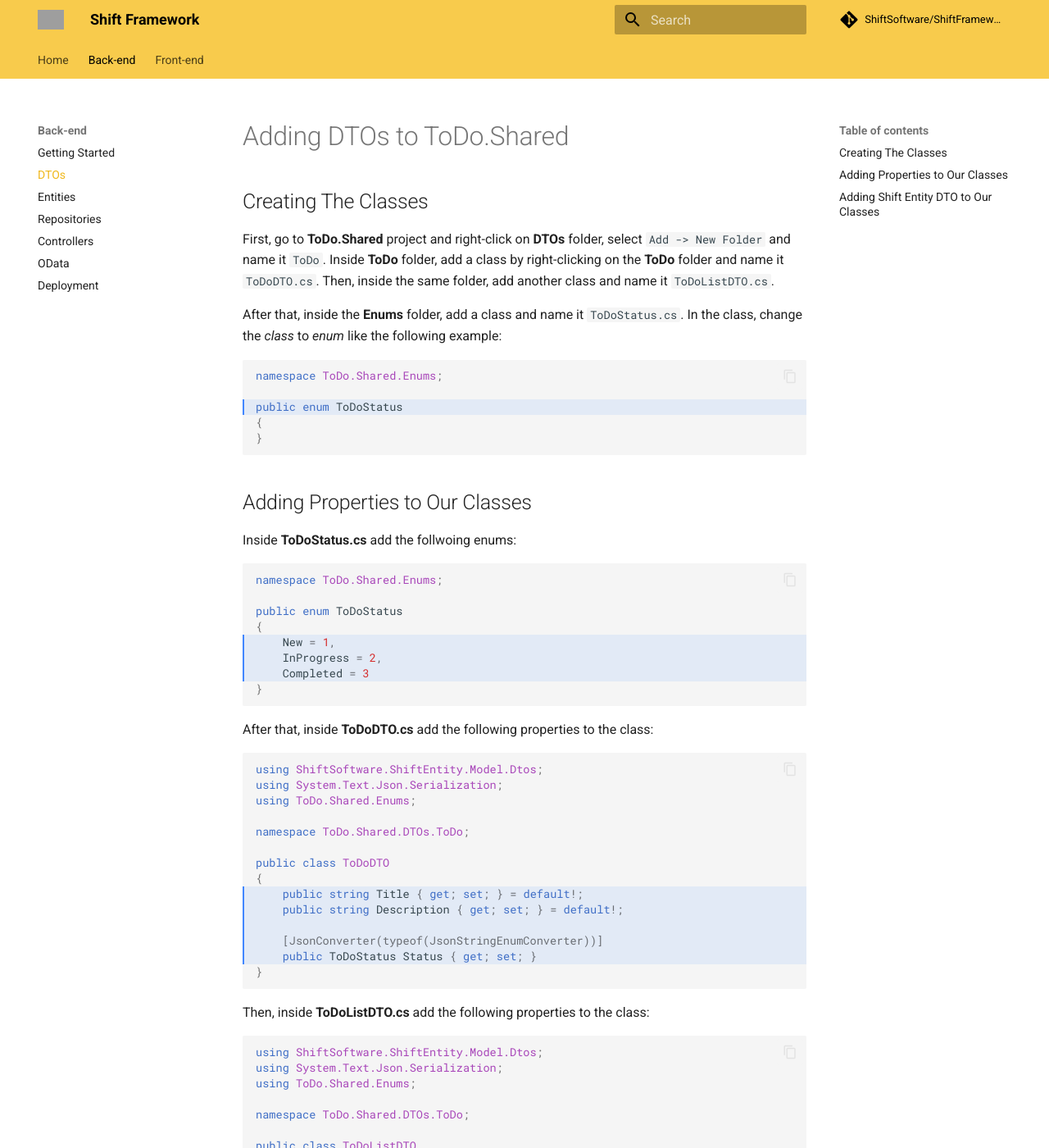
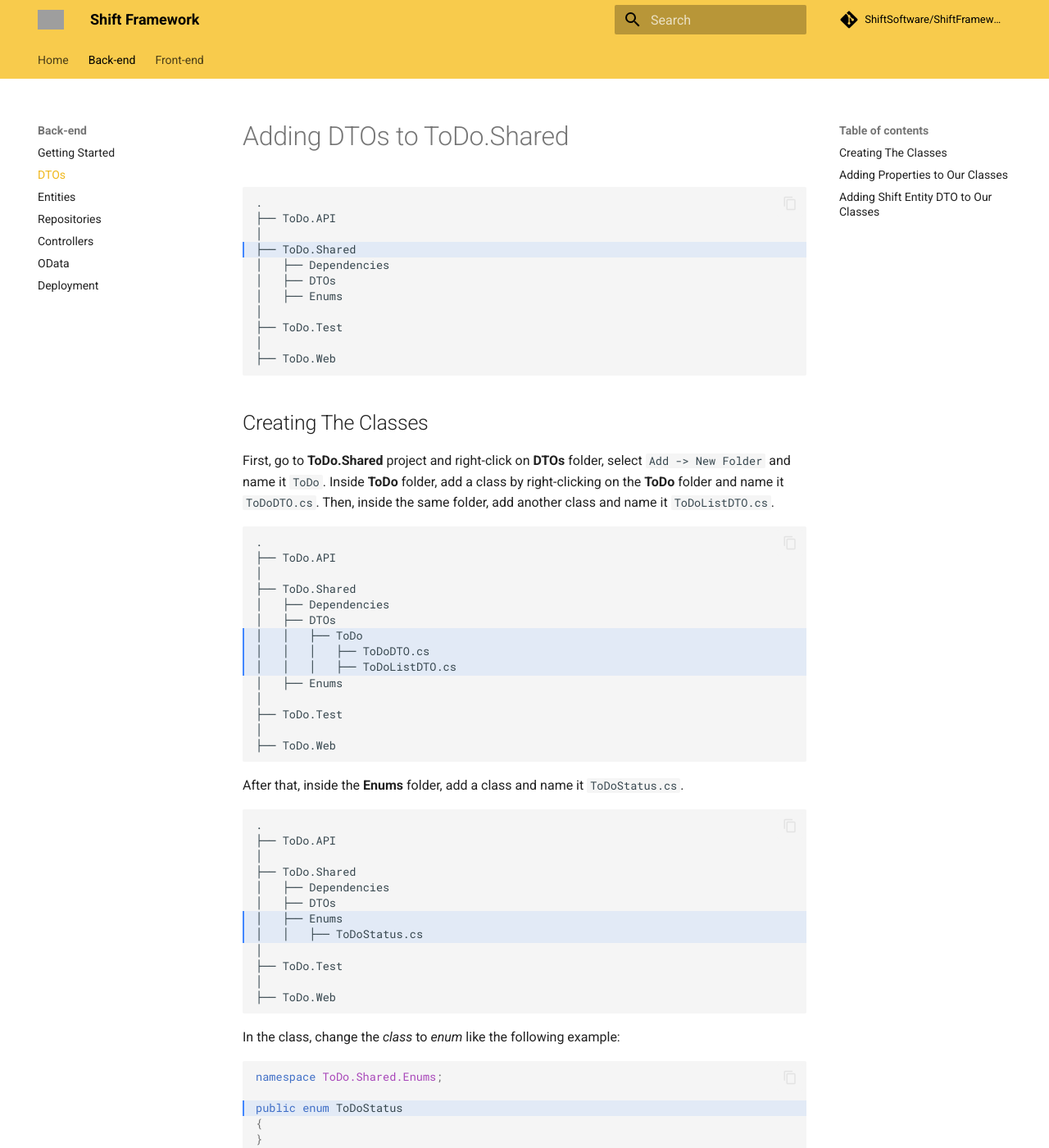
Before and after one commit to ShiftSoftware/ShiftFrameworkWebsite, an MkDocs documentation site: the page built from docs/back-end/dtos.md, in a window 1280 px wide and 1400 px high. Shown: the whole window at 82% size. Built offline with MkDocs 1.6.1 and Material for MkDocs 9.7.7, drawn with Linux system fonts in a browser that asks for light colours; comment, search, counter and statistics services are not loaded; grey boxes are pictures that could not be loaded.

Commit message:
Add File Structure To dtos.md

````diff
--- a/docs/back-end/dtos.md
+++ b/docs/back-end/dtos.md
@@ -1,10 +1,58 @@
 # Adding DTOs to ToDo.Shared
+
+``` hl_lines="4"
+.
+├── ToDo.API
+│
+├── ToDo.Shared
+│   ├── Dependencies
+│   ├── DTOs
+│   ├── Enums
+│
+├── ToDo.Test
+│
+├── ToDo.Web
+```
 
 ## Creating The Classes
 
 First, go to **ToDo.Shared** project and right-click on **DTOs** folder, select ``Add -> New Folder`` and name it ``ToDo``. Inside **ToDo** folder, add a class by right-clicking on the **ToDo** folder and name it ``ToDoDTO.cs``. Then, inside the same folder, add another class and name it ``ToDoListDTO.cs``.
 
-After that, inside the **Enums** folder, add a class and name it ``ToDoStatus.cs``. In the class, change the *class* to *enum* like the following example:
+``` hl_lines="7-9"
+.
+├── ToDo.API
+│
+├── ToDo.Shared
+│   ├── Dependencies
+│   ├── DTOs
+│   │   ├── ToDo
+│   │   │   ├── ToDoDTO.cs
+│   │   │   ├── ToDoListDTO.cs
+│   ├── Enums
+│
+├── ToDo.Test
+│
+├── ToDo.Web
+```
+
+After that, inside the **Enums** folder, add a class and name it ``ToDoStatus.cs``.
+
+``` hl_lines="7-8"
+.
+├── ToDo.API
+│
+├── ToDo.Shared
+│   ├── Dependencies
+│   ├── DTOs
+│   ├── Enums
+│   │   ├── ToDoStatus.cs
+│
+├── ToDo.Test
+│
+├── ToDo.Web
+```
+
+In the class, change the *class* to *enum* like the following example:
 
 ``` cs hl_lines="3"
 namespace ToDo.Shared.Enums;
````
